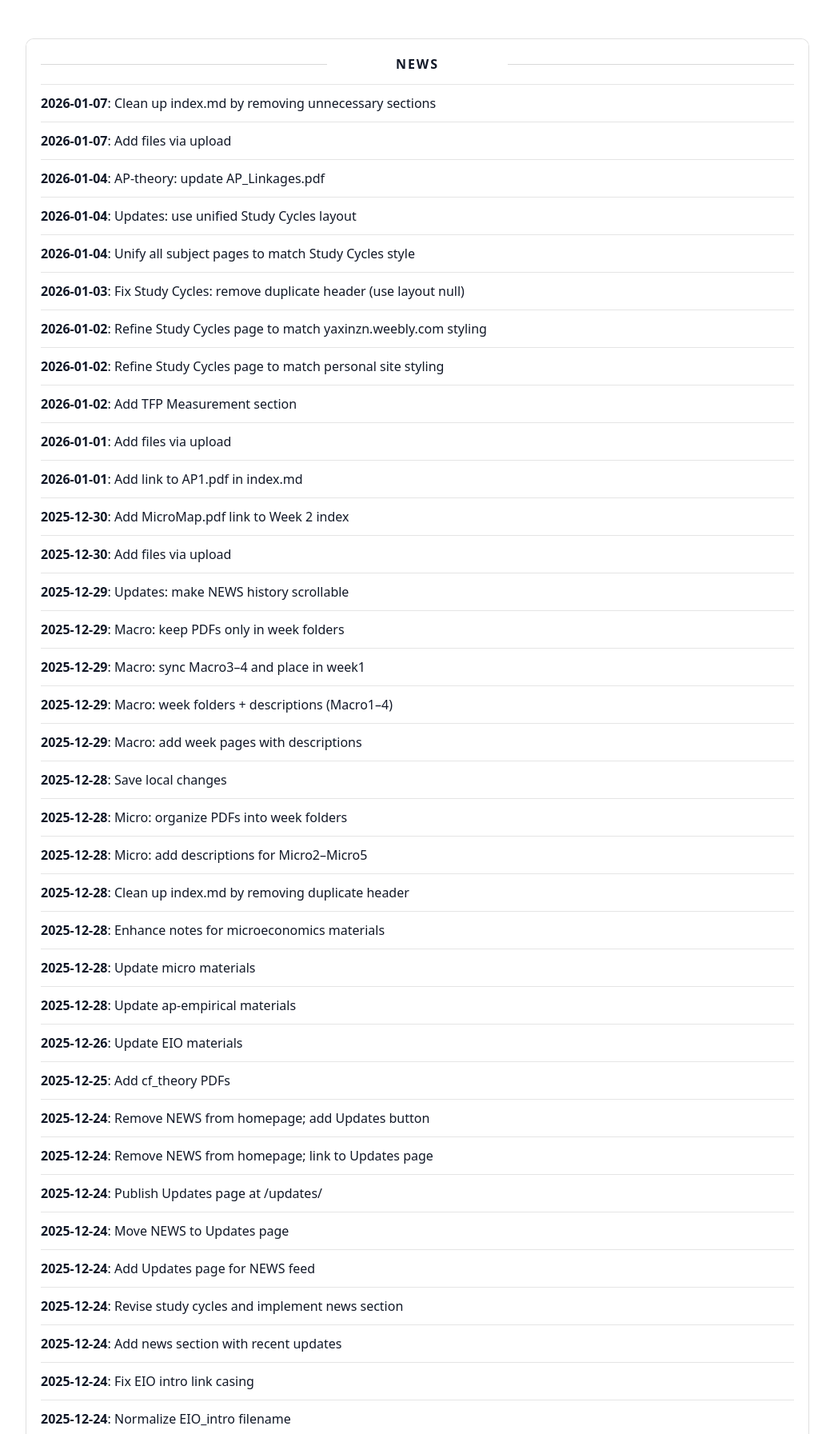
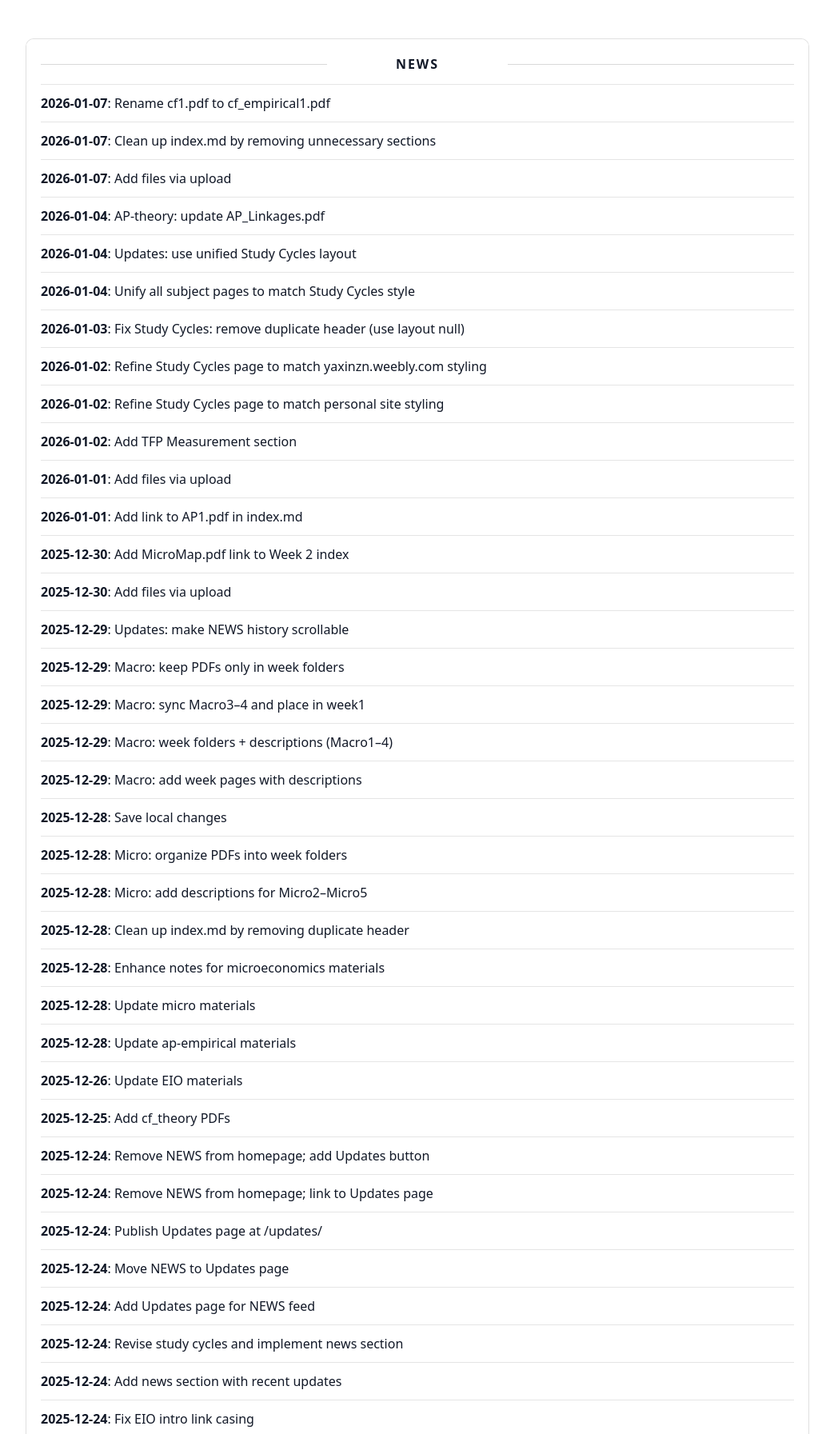
Before and after one commit to yaxinzn/study-archive, a Jekyll site: the page built from updates/index.md, in a window 1280 px wide, cut to the strip 476-2269 px from the top of the page. Shown: the whole strip at 80% size, without its empty margins (118-1161 px from the left). Built offline with Jekyll 4.4.1, drawn with Linux system fonts in a browser that asks for light colours; some of the changed text lies outside the part shown.

Commit message:
chore: update NEWS feed

```diff
--- a/_data/news.yml
+++ b/_data/news.yml
@@ -1,4 +1,7 @@
 # Auto-generated update history (sorted newest -> oldest). Do not edit manually.
+- ts: "1767784644"
+  date: "2026-01-07"
+  title: "Rename cf1.pdf to cf_empirical1.pdf"
 - ts: "1767784622"
   date: "2026-01-07"
   title: "Clean up index.md by removing unnecessary sections"
```
